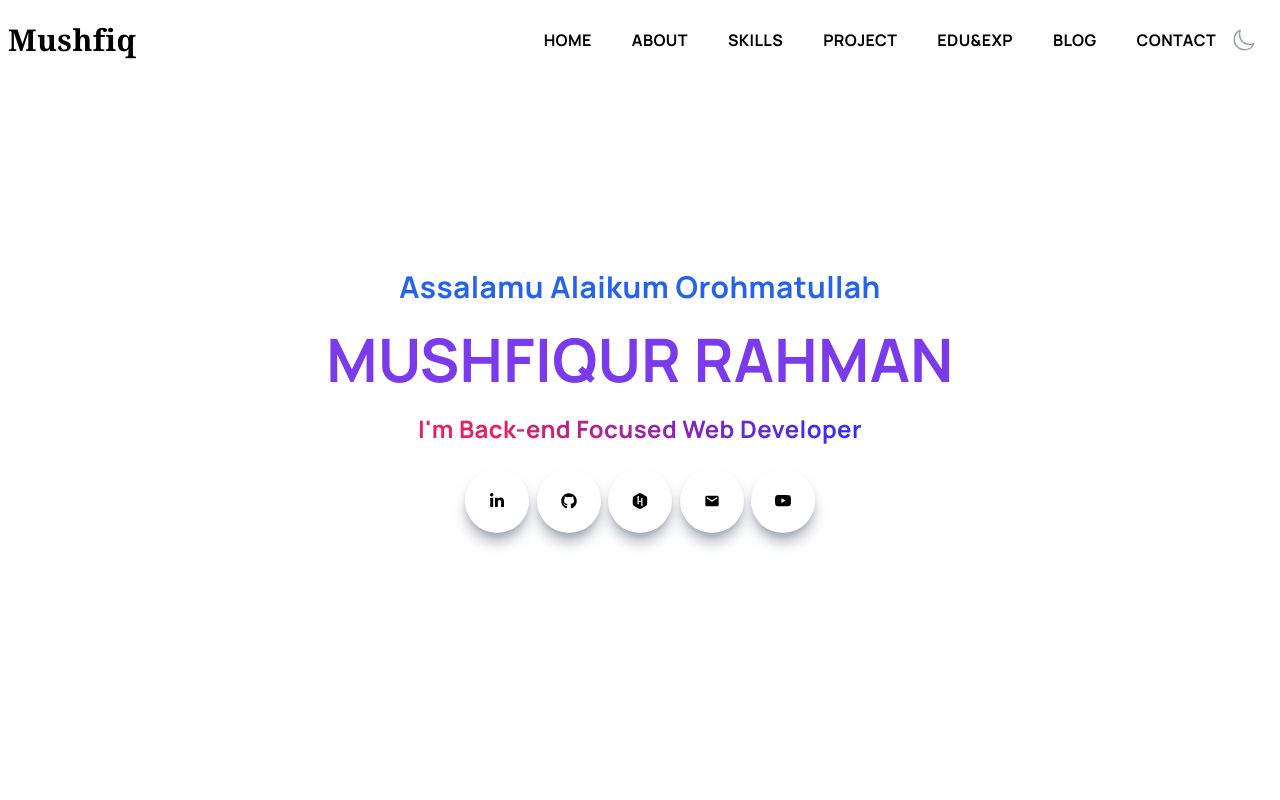
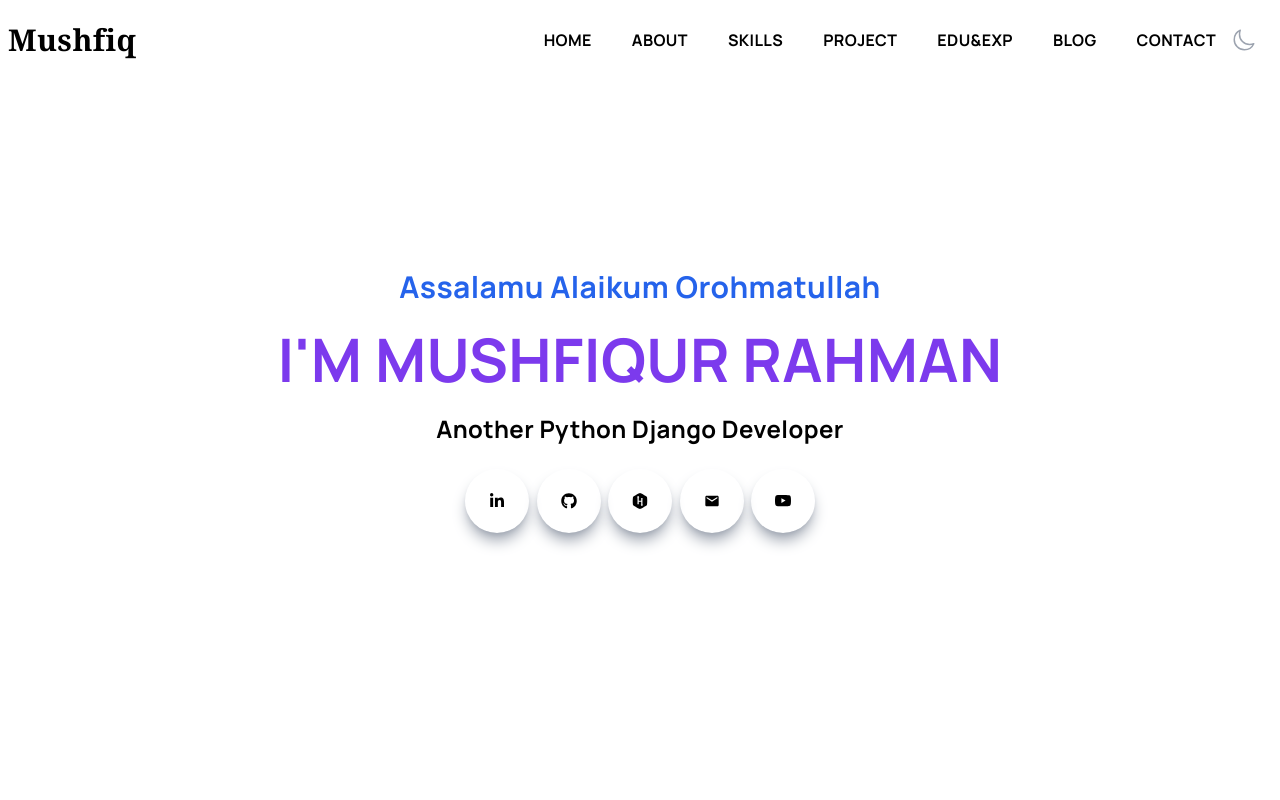
Before and after one commit to mushfiqur-rahman/portfolio, a Next.js app: page / in a window 1280 px wide. Shown: the top 800 px of the page. Built offline with nearby package versions, Linux system fonts and the light colour scheme.

Commit message:
main text change

```diff
--- a/components/Main.jsx
+++ b/components/Main.jsx
@@ -19,12 +19,10 @@ const Main = () => {
             <p>Assalamu Alaikum Orohmatullah</p>
           </div>
           <div className="py-4 font-extrabold text-4xl lg:text-5xl xl:text-6xl uppercase duration-300 text-violet-600 leading-none">
-            <h1>Mushfiqur Rahman</h1>
+            <h1>{"I'm"} Mushfiqur Rahman</h1>
           </div>
           <div className="py-2 font-bold md:text-2xl text-lg">
-            <h2 className="tgradient">
-              {"I'm"} Back-end Focused Web Developer
-            </h2>
+            <h2>Another Python Django Developer</h2>
           </div>
           <div className="flex items-center justify-between max-w-[350px] m-auto py-4">
             <div className="rounded-full shadow-lg shadow-gray-400 p-6 cursor-pointer hover:scale-110 hover:bg-indigo-500 hover:text-white ease-in duration-300">
--- a/package.json
+++ b/package.json
@@ -3,7 +3,7 @@
   "version": "0.1.0",
   "private": true,
   "scripts": {
-    "dev": "next dev",
+    "dev": "next dev --turbo",
     "build": "next build",
     "start": "NODE_ENV=production node server.js",
     "lint": "next lint",
```
